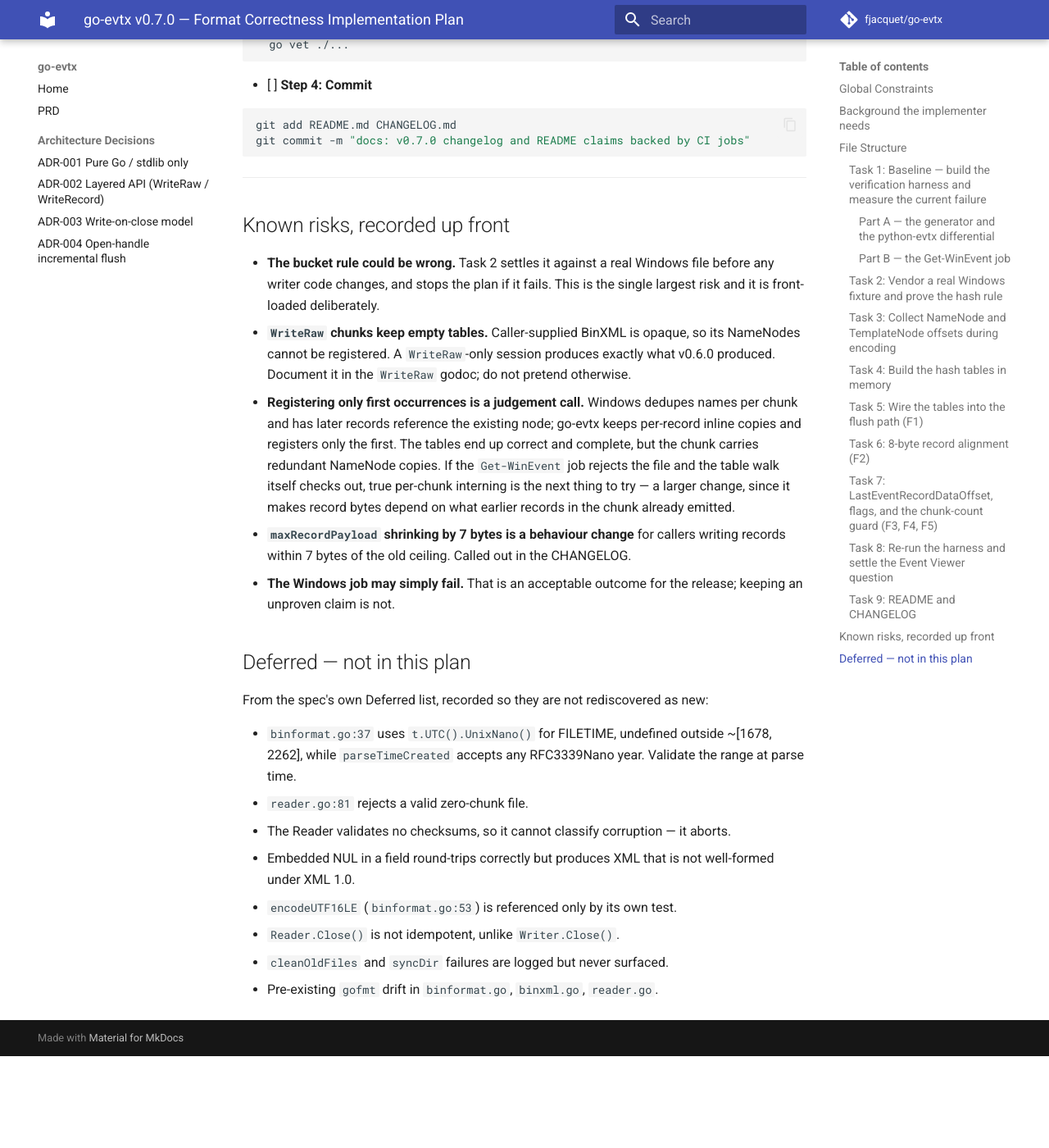
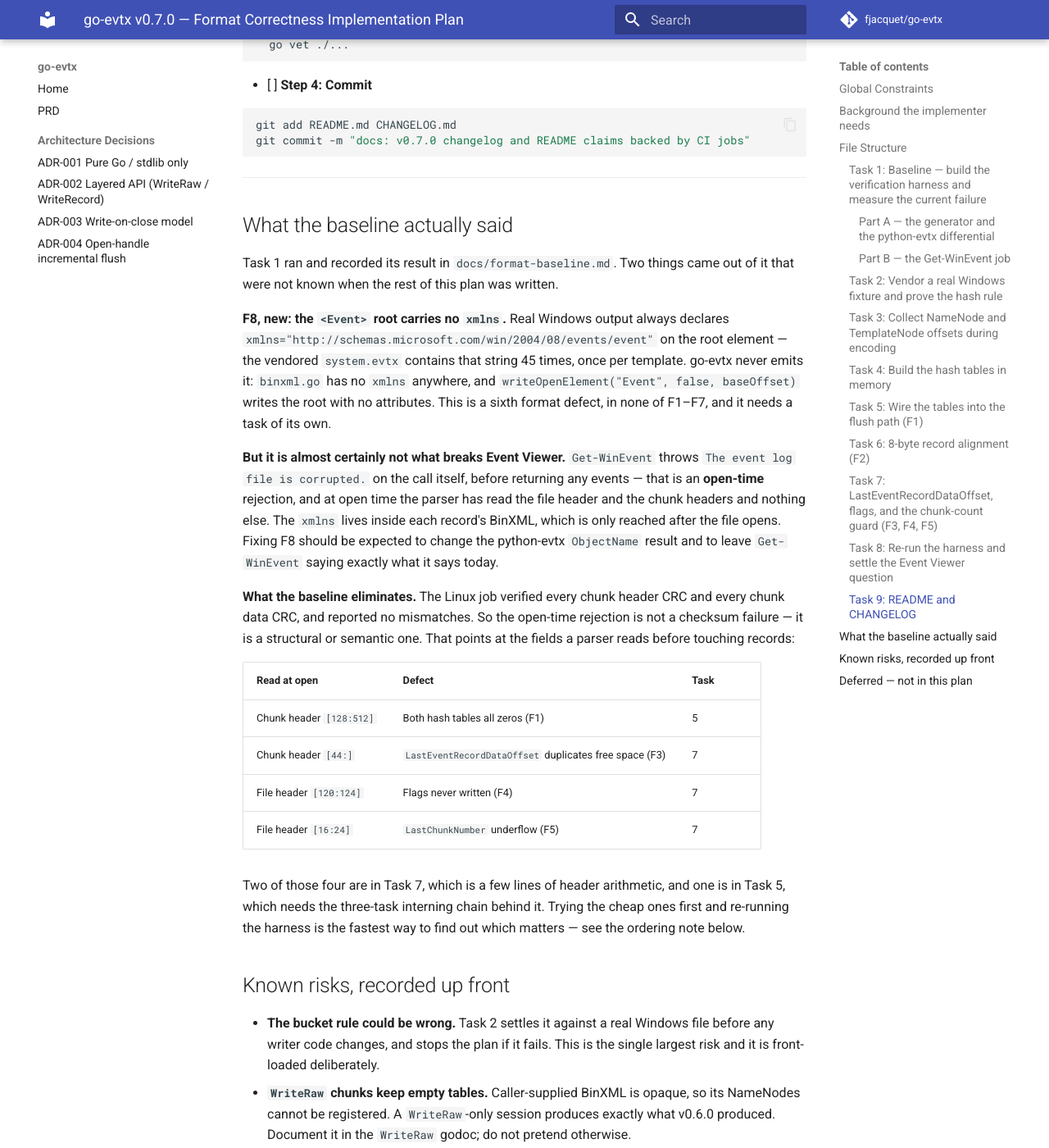
Before and after one commit to fjacquet/go-evtx, an MkDocs documentation site: the page built from docs/superpowers/plans/2026-08-08-v0.7.0-format-correctness.md, in a window 1280 px wide and 1400 px high, scrolled down 45992 px. Shown: the whole window at 82% size. Built offline with MkDocs 1.6.1 and Material for MkDocs 9.7.7, drawn with Linux system fonts in a browser that asks for light colours; comment, search, counter and statistics services are not loaded; before the commit the page ends 47280 px from its top, so only the background shows below that.

Commit message:
docs: record what the baseline measured, and a new format defect (F8)
Task 1's harness found something none of F1-F7 covers: go-evtx never emits
xmlns on the <Event> root, while real Windows output always declares
http://schemas.microsoft.com/win/2004/08/events/event there — the vendored
system.evtx carries that string 45 times, once per template.

It needs its own task, but it is almost certainly not the Event Viewer
blocker. Get-WinEvent throws 'The event log file is corrupted.' on the call
itself, before returning any events. That is an open-time rejection, and at
open time the parser has read the file header and the chunk headers only. The
xmlns lives in each record's BinXML, reached after the file opens.

The baseline also eliminates checksums: the Linux job verified every chunk
header and data CRC with no mismatch. So the rejection is structural, not a
checksum failure, which narrows it to four fields — two of them in the cheap
header task, one behind the three-task interning chain.

Co-Authored-By: Claude Opus 5 <noreply@anthropic.com>
Claude-Session: https://claude.ai/code/session_01SMMD2wrcUhxVtxB2pNjdgF

```diff
--- a/docs/superpowers/plans/2026-08-08-v0.7.0-format-correctness.md
+++ b/docs/superpowers/plans/2026-08-08-v0.7.0-format-correctness.md
@@ -2181,6 +2181,44 @@ git commit -m "docs: v0.7.0 changelog and README claims backed by CI jobs"
 
 ---
 
+## What the baseline actually said
+
+Task 1 ran and recorded its result in `docs/format-baseline.md`. Two things came
+out of it that were not known when the rest of this plan was written.
+
+**F8, new: the `<Event>` root carries no `xmlns`.** Real Windows output always
+declares `xmlns="http://schemas.microsoft.com/win/2004/08/events/event"` on the
+root element — the vendored `system.evtx` contains that string 45 times, once
+per template. go-evtx never emits it: `binxml.go` has no `xmlns` anywhere, and
+`writeOpenElement("Event", false, baseOffset)` writes the root with no
+attributes. This is a sixth format defect, in none of F1–F7, and it needs a
+task of its own.
+
+**But it is almost certainly not what breaks Event Viewer.** `Get-WinEvent`
+throws `The event log file is corrupted.` on the call itself, before returning
+any events — that is an **open-time** rejection, and at open time the parser has
+read the file header and the chunk headers and nothing else. The `xmlns` lives
+inside each record's BinXML, which is only reached after the file opens. Fixing
+F8 should be expected to change the python-evtx `ObjectName` result and to leave
+`Get-WinEvent` saying exactly what it says today.
+
+**What the baseline eliminates.** The Linux job verified every chunk header CRC
+and every chunk data CRC, and reported no mismatches. So the open-time rejection
+is not a checksum failure — it is a structural or semantic one. That points at
+the fields a parser reads before touching records:
+
+| Read at open | Defect | Task |
+|---|---|---|
+| Chunk header `[128:512]` | Both hash tables all zeros (F1) | 5 |
+| Chunk header `[44:]` | `LastEventRecordDataOffset` duplicates free space (F3) | 7 |
+| File header `[120:124]` | Flags never written (F4) | 7 |
+| File header `[16:24]` | `LastChunkNumber` underflow (F5) | 7 |
+
+Two of those four are in Task 7, which is a few lines of header arithmetic, and
+one is in Task 5, which needs the three-task interning chain behind it. Trying
+the cheap ones first and re-running the harness is the fastest way to find out
+which matters — see the ordering note below.
+
 ## Known risks, recorded up front
 
 - **The bucket rule could be wrong.** Task 2 settles it against a real Windows file before any writer code changes, and stops the plan if it fails. This is the single largest risk and it is front-loaded deliberately.
```
